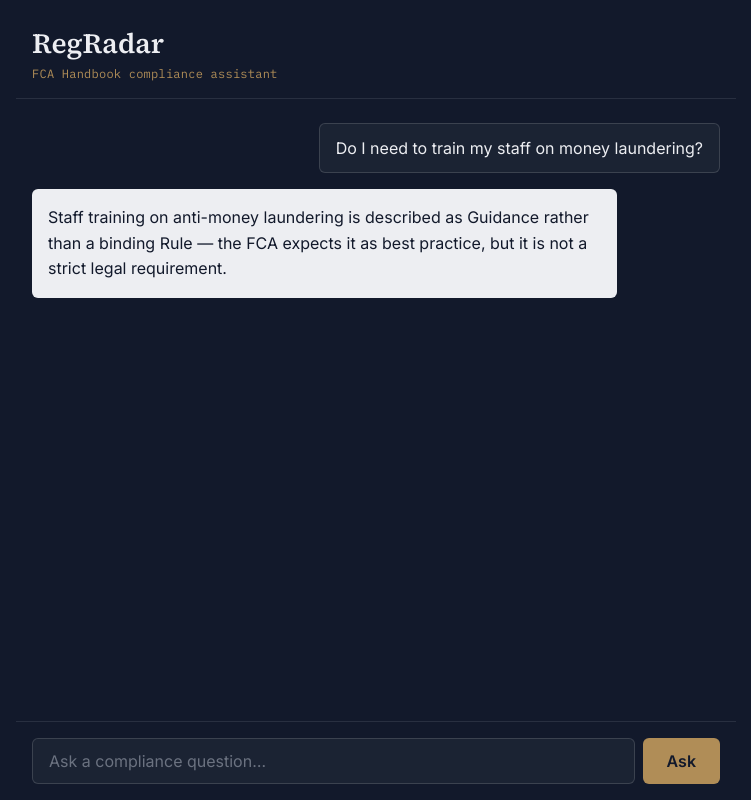
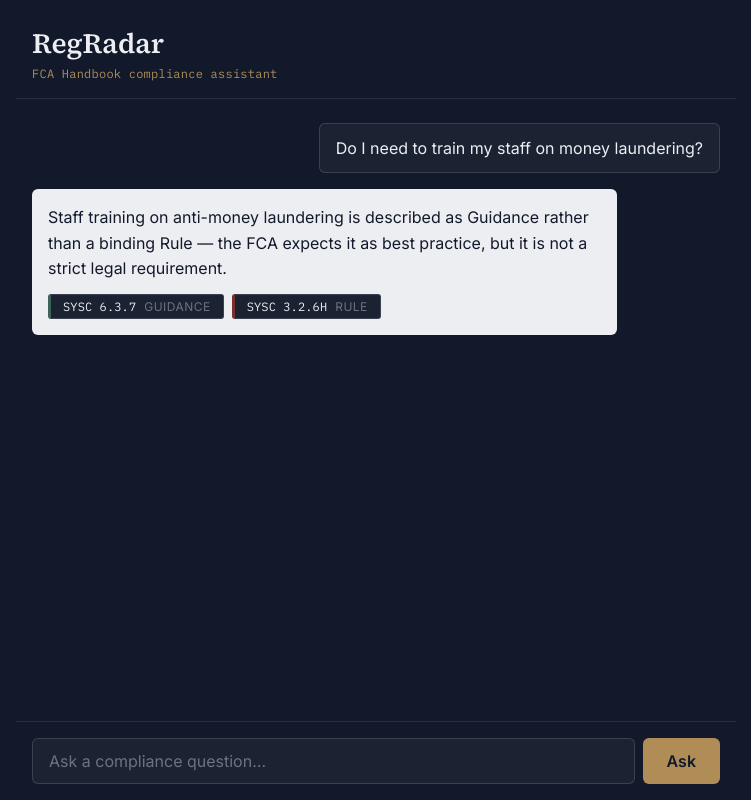
Before and after one commit to RahimAbbas55/RegRadar, a React (Vite) app in the folder frontend/: page / in a window 1280 px wide. Shown: the whole page, without its empty margins (264-1015 px from the left). Built offline with nearby package versions, Linux system fonts and the light colour scheme.

Commit message:
Feat: add citation stamp component, the signature visual element

```diff
--- a/frontend/src/components/ChatLayout.tsx
+++ b/frontend/src/components/ChatLayout.tsx
@@ -1,3 +1,4 @@
+import { CitationStamp } from './CitationStamp';
 import styles from './ChatLayout.module.css';
 
 export function ChatLayout() {
@@ -19,6 +20,10 @@
             binding Rule — the FCA expects it as best practice, but it is not a strict legal
             requirement.
           </p>
+          <div style={{ display: 'flex', gap: 'var(--space-2)', marginTop: 'var(--space-3)', flexWrap: 'wrap' }}>
+            <CitationStamp source={{ provision_id: 'SYSC 6.3.7', tag: 'G', text: 'Sample guidance text for hover preview.' }} />
+            <CitationStamp source={{ provision_id: 'SYSC 3.2.6H', tag: 'R', text: 'Sample rule text for hover preview.' }} />
+          </div>
         </div>
       </main>
 
--- /dev/null
+++ b/frontend/src/components/CitationStamp.module.css
@@ -0,0 +1,38 @@
+.stamp {
+  display: inline-flex;
+  align-items: center;
+  gap: var(--space-2);
+  background: var(--color-ink-light);
+  border: 1px solid rgba(237, 238, 242, 0.15);
+  border-left-width: 3px;
+  border-radius: var(--radius-sm);
+  padding: var(--space-1) var(--space-3);
+  cursor: default;
+}
+
+.stamp.rule {
+  border-left-color: var(--color-rule);
+}
+
+.stamp.guidance {
+  border-left-color: var(--color-guidance);
+}
+
+.stamp.unknown {
+  border-left-color: var(--color-text-muted);
+}
+
+.provisionId {
+  font-family: var(--font-mono);
+  font-size: var(--text-xs);
+  color: var(--color-text-on-ink);
+  letter-spacing: 0.01em;
+}
+
+.tagLabel {
+  font-family: var(--font-body);
+  font-size: var(--text-xs);
+  color: var(--color-text-muted);
+  text-transform: uppercase;
+  letter-spacing: 0.04em;
+}
--- /dev/null
+++ b/frontend/src/components/CitationStamp.tsx
@@ -0,0 +1,18 @@
+import styles from './CitationStamp.module.css';
+import type { Source } from '../api/types';
+
+interface CitationStampProps {
+  source: Source;
+}
+
+export function CitationStamp({ source }: CitationStampProps) {
+  const tagLabel = source.tag === 'R' ? 'Rule' : source.tag === 'G' ? 'Guidance' : 'Unknown';
+  const tagClass = source.tag === 'R' ? styles.rule : source.tag === 'G' ? styles.guidance : styles.unknown;
+
+  return (
+    <div className={`${styles.stamp} ${tagClass}`} title={source.text}>
+      <span className={styles.provisionId}>{source.provision_id}</span>
+      <span className={styles.tagLabel}>{tagLabel}</span>
+    </div>
+  );
+}
```
